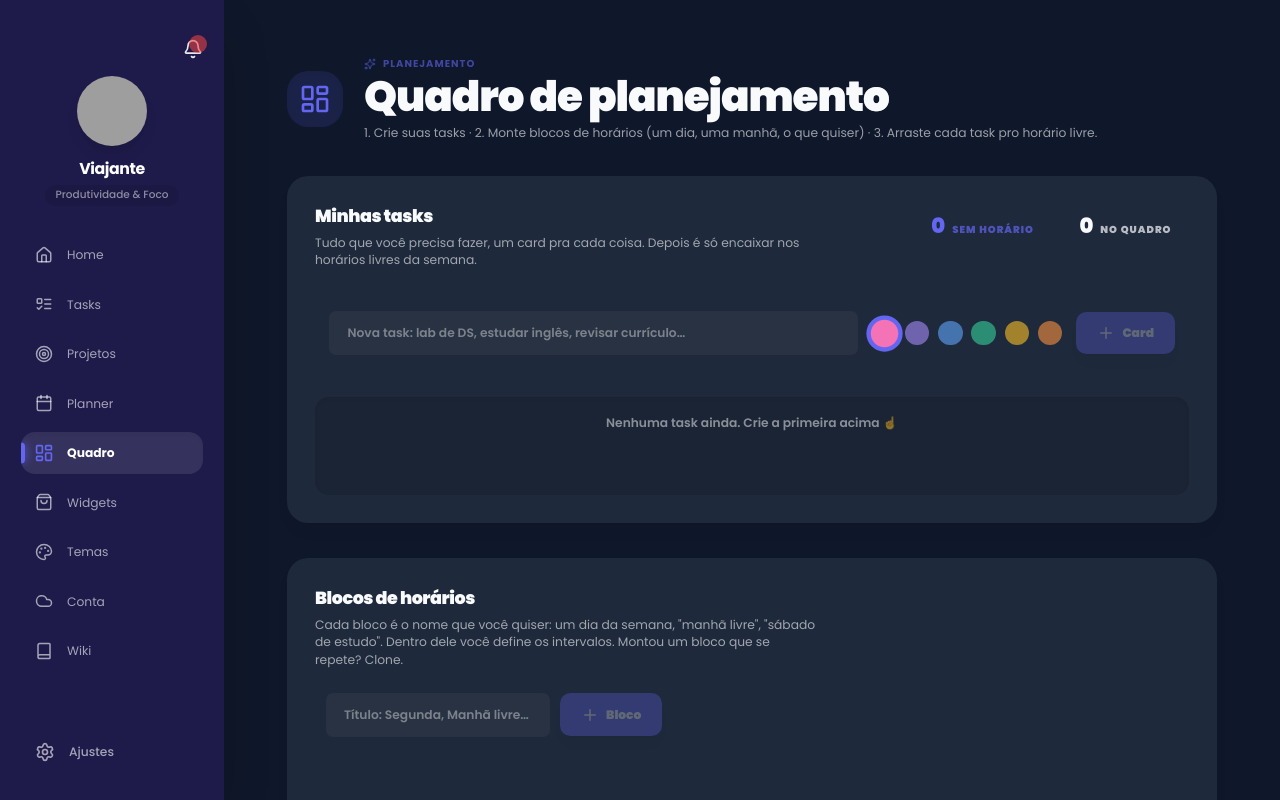
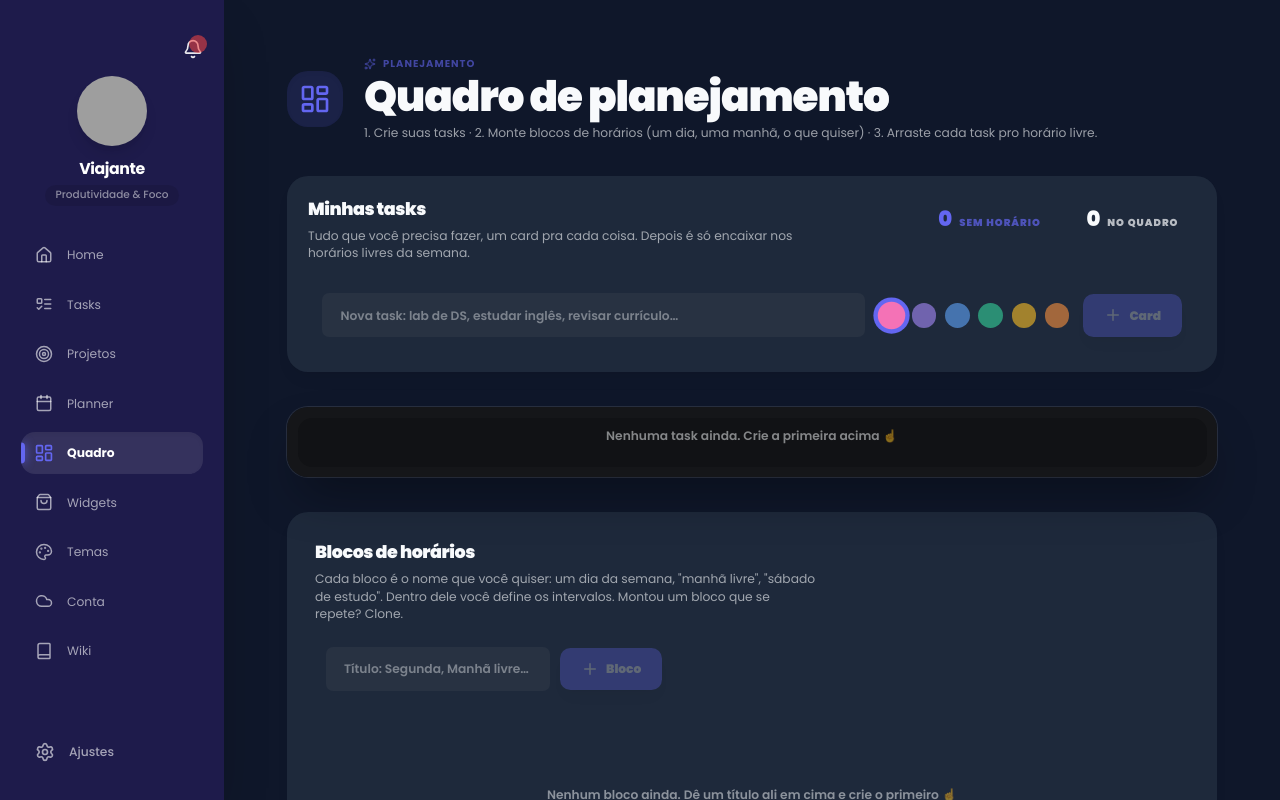
Before and after one commit to DeysRodrigues/dynamic_beta, a React (Vite) app in the folder frontend/: page /board in a window 1280 px wide. Built offline with nearby package versions, Linux system fonts and the light colour scheme; grey boxes are pictures that could not be loaded; a web font is replaced by a local one.

Commit message:
feat: pin the task tray to the top of the board

```diff
--- a/frontend/src/components/plan-board/CardPool.tsx
+++ b/frontend/src/components/plan-board/CardPool.tsx
@@ -29,20 +29,8 @@ export function CardPool({ cards, placedCount, selectedId, onSelect, onAdd, onRe
   const nothingYet = cards.length === 0 && placedCount === 0;
 
   return (
-    <section
-      className={cn("box-padrao !h-auto !gap-8 !p-8 !rounded-3xl", over && "ring-2 ring-primary")}
-      onDragOver={(e) => {
-        e.preventDefault();
-        setOver(true);
-      }}
-      onDragLeave={() => setOver(false)}
-      onDrop={(e) => {
-        e.preventDefault();
-        setOver(false);
-        const id = e.dataTransfer.getData("cardId");
-        if (id) onDropBack(id);
-      }}
-    >
+    <>
+    <section className="box-padrao !h-auto !gap-5 !p-6 !rounded-3xl">
       <div className="flex flex-wrap items-start justify-between gap-4">
         <div className="space-y-1.5">
           <h2 className="text-xl font-black tracking-tight">Minhas tasks</h2>
@@ -91,7 +79,27 @@ export function CardPool({ cards, placedCount, selectedId, onSelect, onAdd, onRe
         </button>
       </form>
 
-      <div className="flex min-h-[7rem] flex-wrap content-start gap-4 rounded-2xl bg-black/[0.12] p-5 shadow-inner">
+    </section>
+
+    {/* Sticky tray: stays on screen while a long block scrolls, so cards are always within reach. */}
+    <div
+      className={cn(
+        "sticky top-2 z-30 -mt-4 rounded-3xl bg-neutral-900/85 p-3 shadow-2xl shadow-black/40 ring-1 ring-white/10 backdrop-blur-md",
+        over && "ring-2 ring-primary"
+      )}
+      onDragOver={(e) => {
+        e.preventDefault();
+        setOver(true);
+      }}
+      onDragLeave={() => setOver(false)}
+      onDrop={(e) => {
+        e.preventDefault();
+        setOver(false);
+        const id = e.dataTransfer.getData("cardId");
+        if (id) onDropBack(id);
+      }}
+    >
+      <div className="flex max-h-32 min-h-[3.5rem] flex-wrap content-start gap-2.5 overflow-y-auto rounded-2xl bg-black/[0.18] p-2.5">
         {cards.map((card) => (
           <div
             key={card.id}
@@ -102,7 +110,7 @@ export function CardPool({ cards, placedCount, selectedId, onSelect, onAdd, onRe
             }}
             onClick={() => onSelect(selectedId === card.id ? null : card.id)}
             className={cn(
-              "group flex cursor-grab items-center gap-2 rounded-2xl py-3.5 pl-3 pr-4 text-sm font-bold text-neutral-900 shadow-lg transition-all active:cursor-grabbing",
+              "group flex cursor-grab items-center gap-1.5 rounded-xl py-2 pl-2 pr-3 text-sm font-bold text-neutral-900 shadow-lg transition-all active:cursor-grabbing",
               selectedId === card.id ? "-translate-y-1 scale-105 ring-4 ring-primary" : "hover:-translate-y-1"
             )}
             style={{ backgroundColor: card.color }}
@@ -131,7 +139,8 @@ export function CardPool({ cards, placedCount, selectedId, onSelect, onAdd, onRe
           </p>
         )}
       </div>
-    </section>
+    </div>
+    </>
   );
 }
 
```
